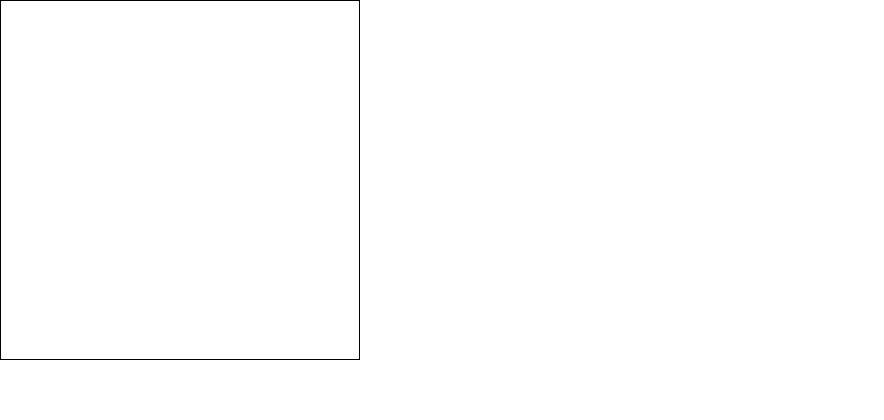
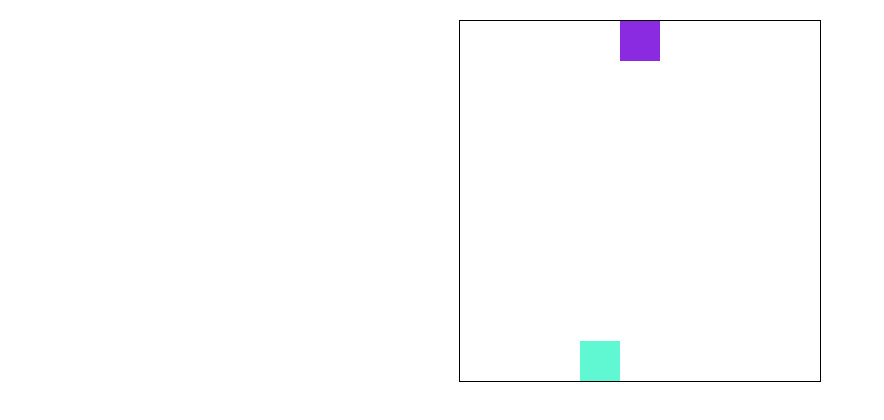
Before and after one commit to Lu-Smith/frogger-js, a plain HTML site: page index.html in a window 1280 px wide. Shown: the top 420 px of the page, without its empty margins (0-884 px from the left). Drawn offline with Linux system fonts and the light colour scheme.

Commit message:
Updated style.css

```diff
--- a/index.html
+++ b/index.html
@@ -14,8 +14,6 @@
         <div></div>
         <div></div>
         <div class="ending-block"></div>
-        <div></div>
-        <div></div>
         <div></div>
         <div></div>
         <div></div>
@@ -86,8 +84,8 @@
         <div></div>
         <div></div>
         <div></div>
+        <div class="starting-block"></div>
         <div></div>
-        <div class="starting-block"></div>
         <div></div>
         <div></div>
         <div></div>
--- a/style.css
+++ b/style.css
@@ -5,12 +5,23 @@
 }
 
 .grid {
+    margin: 20px auto;
     border: 1px solid black;
-    height: 360px;
-    width: 360px;
+    height: 362px;
+    width: 362px;
+    display: flex;
+    flex-wrap: wrap;
 }
 
 .grid div {
     height: 40px;
     width: 40px;
 }
+
+.ending-block {
+    background-color: blueviolet;
+}
+
+.starting-block {
+    background-color: rgb(95, 248, 210);
+}
```
